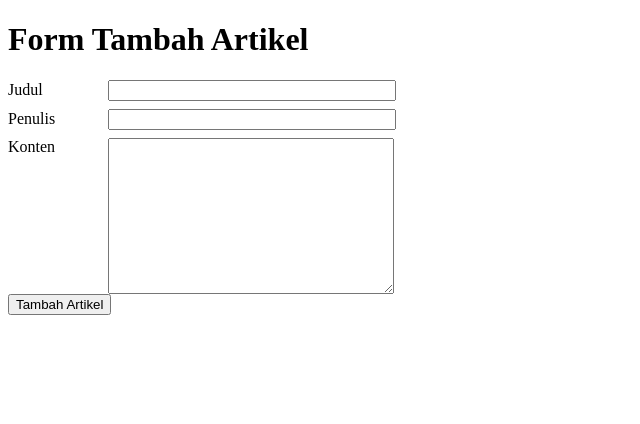
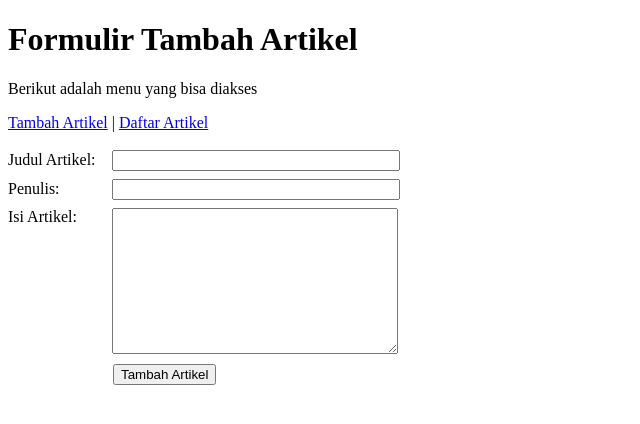
Before and after one commit to MbahMusNet/project, a CodeIgniter app: page /ci/front/tambah_artikel in a window 1280 px wide. Shown: the top 424 px of the page, without its empty margins (0-640 px from the left). Run offline with CodeIgniter, Linux system fonts and the light colour scheme.

Commit message:
edit the tambah artikel view

```diff
--- a/application/views/tambah_artikel.php
+++ b/application/views/tambah_artikel.php
@@ -1,46 +1,43 @@
-<?php
-defined('BASEPATH') or exit('No direct script access allowed');
-?>
+<?php defined('BASEPATH') OR exit('No direct script access allowed'); ?>
 <!DOCTYPE html>
 <html lang="en">
-
 	<head>
-  <meta charset="UTF-8">
-  <meta http-equiv="X-UA-Compatible" content="IE=edge">
-  <meta name="viewport" content="width=device-width, initial-scale=1.0">
-  <title>Tambah Artikel</title>
+	<meta charset="utf-8">
+	<title>Formulir Penambahan Artikel</title>
 	<style type="text/css">
-    label {
-      width: 100px;
-      display: inline-block;
-      margin-bottom: 10px;
+		label{
+			width:100px; display: inline-block; margin-bottom: 10px;
 		}
 
-    input[type=text] {
+		input[type=text]{
 			width: 280px;
 		}
 
-    textarea {
-      width: 280px;
-      height: 150px;
-      vertical-align: text-top;
+		textarea{
+			width: 280px; height: 140px; vertical-align: text-top;
 		}
 
-    input [type=submit] {
-      margin-top: 30px;
-      margin-left: 105px;
+		input[type=submit]{
+			margin-top: 10px; margin-left: 105px;
 		}
+		p.alert{color: red;}
 	</style>
 	</head>
-
 	<body>
-  <h1>Form Tambah Artikel</h1>
-  <form method="POST" action="<?php echo base_url('front/tambah_artikel/kirim'); ?>">
-    <label>Judul</label><input type="text" name="title" /><br />
-    <label>Penulis</label><input type="text" name="author" /><br />
-    <label>Konten</label><textarea name="content"></textarea><br />
+		<h1>Formulir Tambah Artikel</h1>
+		<p>Berikut adalah menu yang bisa diakses</p>
+		<a href="<?=base_url('front/tambah_artikel');?>">Tambah Artikel</a> |
+		<a href="<?=base_url('front/daftar_artikel');?>">Daftar Artikel</a>
+		<br /><br />
+	<?php // echo validation_errors(); ?>
+	<form action="<?php echo base_url("front/tambah_artikel/kirim");?>" method="POST">
+	<?php echo form_error('title'); ?>
+	<label>Judul Artikel:</label> <input type="text" name="title" value="<?php echo set_value('title');?>" /><br />
+	<?php echo form_error('author'); ?>
+	<label>Penulis:</label> <input type="text" name="author" value="<?php echo set_value('author');?>" /><br />
+	<?php echo form_error('content'); ?>
+	<label>Isi Artikel:</label> <textarea name="content"><?php echo set_value('content');?></textarea><br />
 	<input type="submit" name="submit" value="Tambah Artikel" />
 	</form>
 	</body>
-
 </html>
```
Lines whose indentation alone changed are shown as unchanged.
